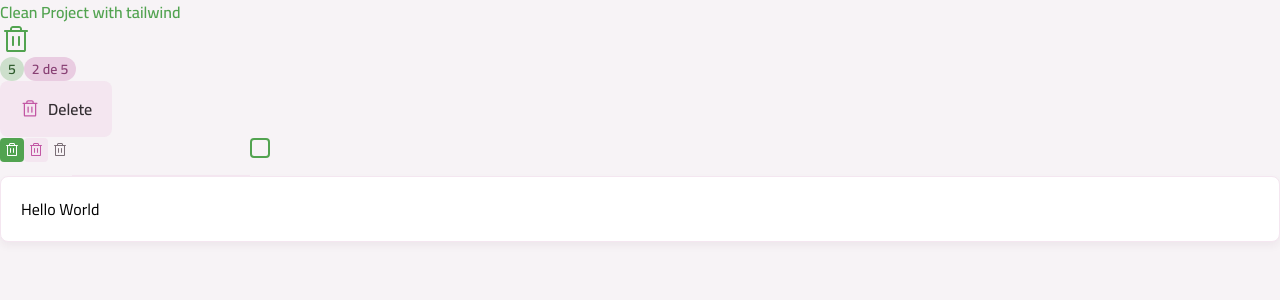
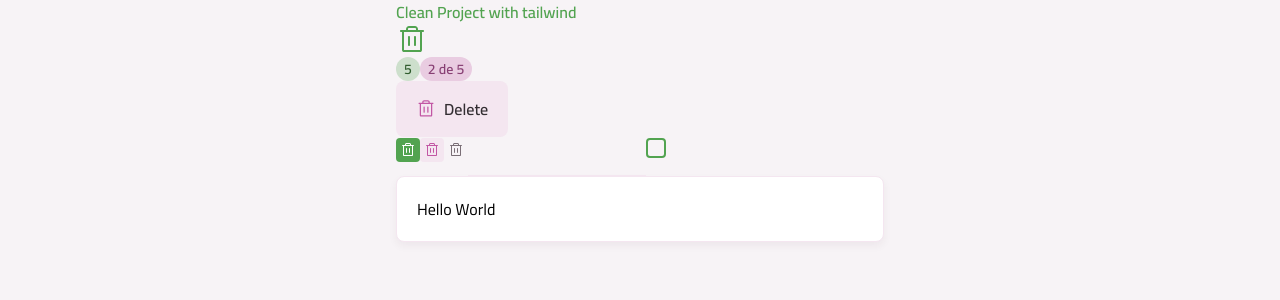
Before and after one commit to tbaragao/basic-todo-app, a React (Vite) app: page / in a window 1280 px wide. Shown: the top 300 px of the page. Built offline with nearby package versions, Linux system fonts and the light colour scheme.

Commit message:
feat: implements container component

```diff
--- a/src/App.tsx
+++ b/src/App.tsx
@@ -7,10 +7,12 @@ import ButtonIcon from "./components/button-icon";
 import InputText from "./components/input-text";
 import InputCheckbox from "./components/input-checkbox";
 import Card from "./components/card";
+import Container from "./components/container";
 
 export default function App() {
   return (
     <>
+      <Container>
         <Text variant="body-md-bold" className="text-green-base">
           Clean Project with tailwind
         </Text>
@@ -20,7 +22,11 @@ export default function App() {
         <Button icon={TrashIcon} type="button">
           Delete
         </Button>
-      <ButtonIcon variant="primary" icon={TrashIcon} type="button"></ButtonIcon>
+        <ButtonIcon
+          variant="primary"
+          icon={TrashIcon}
+          type="button"
+        ></ButtonIcon>
         <ButtonIcon
           variant="secondary"
           icon={TrashIcon}
@@ -34,6 +40,7 @@ export default function App() {
         <InputText />
         <InputCheckbox />
         <Card size="md">Hello World</Card>
+      </Container>
     </>
   );
 }
--- a/src/components/button-icon.tsx
+++ b/src/components/button-icon.tsx
@@ -1,65 +1,71 @@
 import Icon from "./icon";
-import {cva, type VariantProps} from "class-variance-authority";
+import { cva, type VariantProps } from "class-variance-authority";
 
 export const buttonIconVariants = cva(
   "inline-flex items-center justify-center transition group cursor-pointer",
   {
-        variants:
-        {
-            variant:{
+    variants: {
+      variant: {
         primary: "bg-green-base hover:bg-green-dark",
         secondary: "bg-gray-200 hover:bg-pink-base",
-                terciary: "bg-transparent hover:bg-gray-200"
+        terciary: "bg-transparent hover:bg-gray-200",
       },
-            size:{
-                sm: "h-6 w-6 p-1 rounded-sm"
+      size: {
+        sm: "h-6 w-6 p-1 rounded-sm",
       },
-            disabled:{
-                true: "opacity-50 pointer-events-none"
-            }
+      disabled: {
+        true: "opacity-50 pointer-events-none",
       },
-        defaultVariants:{
+    },
+    defaultVariants: {
       variant: "primary",
       size: "sm",
-            disabled: false
+      disabled: false,
+    },
   }
-    }
-)
+);
 
-export const buttonIconIconVariants = cva(
-    "transition",
-    {
-        variants:
-        {
-            variant:{
+export const buttonIconIconVariants = cva("transition", {
+  variants: {
+    variant: {
       primary: "fill-white",
       secondary: "fill-pink-base group-hover:fill-white",
-                terciary: " fill-gray-300 group-hover:fill-gray-400"
+      terciary: " fill-gray-300 group-hover:fill-gray-400",
     },
-            size:{
-                sm: "h-4 w-4"
-            }
+    size: {
+      sm: "h-4 w-4",
     },
-        defaultVariants:{
+  },
+  defaultVariants: {
     variant: "primary",
-            size: "sm"
-        }
-    }
-)
+    size: "sm",
+  },
+});
 
-interface buttonIconProps extends
-    VariantProps<typeof buttonIconVariants>,
-    Omit<React.ComponentProps<"button">, "size" | "disabled">
-{
-    icon: React.ComponentProps<typeof Icon>["svg"],
-    className? : string
+interface ButtonIconProps
+  extends VariantProps<typeof buttonIconVariants>,
+    Omit<React.ComponentProps<"button">, "size" | "disabled"> {
+  icon: React.ComponentProps<typeof Icon>["svg"];
+  className?: string;
 }
 
-export default function ButtonIcon({variant, size, disabled, className, icon: IconComponent, ...props} : buttonIconProps){
-    return(
-        <button className={buttonIconVariants({variant, size, disabled, className})} {...props}>
-            <Icon className={buttonIconIconVariants({variant, size})} svg={IconComponent} />
+export default function ButtonIcon({
+  variant,
+  size,
+  disabled,
+  className,
+  icon: IconComponent,
+  ...props
+}: ButtonIconProps) {
+  return (
+    <button
+      className={buttonIconVariants({ variant, size, disabled, className })}
+      {...props}
+    >
+      <Icon
+        className={buttonIconIconVariants({ variant, size })}
+        svg={IconComponent}
+      />
     </button>
-    )
-
+  );
 }
--- a/src/components/button.tsx
+++ b/src/components/button.tsx
@@ -2,62 +2,83 @@ import { cva, type VariantProps } from "class-variance-authority";
 import Icon from "./icon";
 import Text from "./text";
 
-export const buttonVariants = cva("flex flex-row gap-2 items-center justify-center rounded-lg cursor-pointer transition group", {
-    variants:{
-        variant:{
-            primary: "bg-gray-200 hover:bg-pink-light"
+export const buttonVariants = cva(
+  "flex flex-row gap-2 items-center justify-center rounded-lg cursor-pointer transition group",
+  {
+    variants: {
+      variant: {
+        primary: "bg-gray-200 hover:bg-pink-light",
       },
       size: {
-            md: "h-14 py-4 px-5"
+        md: "h-14 py-4 px-5",
       },
-        disabled:{
-            true: "opacity-50 pointer-events-none"
-        }
+      disabled: {
+        true: "opacity-50 pointer-events-none",
       },
-    defaultVariants:{
+    },
+    defaultVariants: {
       variant: "primary",
       size: "md",
-        disabled: false
+      disabled: false,
+    },
   }
-})
+);
 
 export const buttonIconVariants = cva("transition", {
-    variants:{
-        variant:{
-            primary: "fill-pink-base"
+  variants: {
+    variant: {
+      primary: "fill-pink-base",
     },
-        size:{
-            md: "w-5 h-5"
-        }
+    size: {
+      md: "w-5 h-5",
     },
-    defaultVariants:{
+  },
+  defaultVariants: {
     variant: "primary",
-        size: "md"
-    }
-})
+    size: "md",
+  },
+});
 
-export const buttonTextVariants = cva("",{
-    variants:{
-        variant:{
-            primary: "text-gray-400"
-        }
+export const buttonTextVariants = cva("", {
+  variants: {
+    variant: {
+      primary: "text-gray-400",
     },
-    defaultVariants:{
-        variant: "primary"
-    }
-})
+  },
+  defaultVariants: {
+    variant: "primary",
+  },
+});
 
-interface buttonProps
+interface ButtonProps
   extends Omit<React.ComponentProps<"button">, "size" | "disabled">,
     VariantProps<typeof buttonVariants> {
-    icon: React.ComponentProps<typeof Icon>["svg"]
+  icon: React.ComponentProps<typeof Icon>["svg"];
 }
 
-export default function Button({variant, size, disabled, className, children, icon: IconComponent, ...props}:buttonProps){
+export default function Button({
+  variant,
+  size,
+  disabled,
+  className,
+  children,
+  icon: IconComponent,
+  ...props
+}: ButtonProps) {
   return (
-        <button className={buttonVariants({variant, disabled, size, className})} {...props}>
-            {IconComponent && <Icon svg={IconComponent} className={buttonIconVariants({variant,size})}></Icon>}
-            <Text variant="body-md-bold" className={buttonTextVariants({variant})}>{children}</Text>
+    <button
+      className={buttonVariants({ variant, disabled, size, className })}
+      {...props}
+    >
+      {IconComponent && (
+        <Icon
+          svg={IconComponent}
+          className={buttonIconVariants({ variant, size })}
+        ></Icon>
+      )}
+      <Text variant="body-md-bold" className={buttonTextVariants({ variant })}>
+        {children}
+      </Text>
     </button>
-    )
+  );
 }
--- a/src/components/card.tsx
+++ b/src/components/card.tsx
@@ -16,7 +16,7 @@ export const cardVariants = cva(
   }
 );
 
-interface cardProps
+interface CardProps
   extends VariantProps<typeof cardVariants>,
     React.ComponentProps<"div"> {
   as?: keyof React.JSX.IntrinsicElements;
@@ -29,7 +29,7 @@ export default function Card({
   children,
   className,
   ...props
-}: cardProps) {
+}: CardProps) {
   return React.createElement(
     as,
     {
--- /dev/null
+++ b/src/components/container.tsx
@@ -0,0 +1,37 @@
+import { cva, type VariantProps } from "class-variance-authority";
+import React from "react";
+
+export const containerVariables = cva("mx-auto", {
+  variants: {
+    size: {
+      md: "max-w-[31.5rem] px-2",
+    },
+  },
+  defaultVariants: {
+    size: "md",
+  },
+});
+
+interface ContainerProps
+  extends VariantProps<typeof containerVariables>,
+    Omit<React.ComponentProps<"div">, "size"> {
+  as?: keyof React.JSX.IntrinsicElements;
+  className?: "string";
+}
+
+export default function Container({
+  as = "div",
+  size,
+  className,
+  children,
+  ...props
+}: ContainerProps) {
+  return React.createElement(
+    as,
+    {
+      className: containerVariables({ size, className }),
+      ...props,
+    },
+    children
+  );
+}
--- a/src/components/input-checkbox.tsx
+++ b/src/components/input-checkbox.tsx
@@ -12,7 +12,7 @@ export const inputCheckboxWrapperVariants = cva(
 export const inputCheckboxVariants = cva(
   `
          cursor-pointer appearance-none peer flex items-center justify-center border-2 border-solid transition overflow-hidden
-        border-green-base hover:border-green-dark hover:border-green-dark/20
+        border-green-base hover:border-green-dark/20
         checked:border-green-base checked:bg-green-base
         group-hover:checked:border-green-dark group-hover:checked:bg-green-dark
     `,
@@ -48,7 +48,7 @@ export const inputCheckboxIconVariants = cva(
   }
 );
 
-interface inputCheckboxProps
+interface InputCheckboxProps
   extends Omit<React.ComponentProps<"input">, "size" | "disabled">,
     VariantProps<typeof inputCheckboxVariants> {
   className?: string;
@@ -59,7 +59,7 @@ export default function InputCheckbox({
   disabled,
   className,
   ...props
-}: inputCheckboxProps) {
+}: InputCheckboxProps) {
   return (
     <label className={inputCheckboxWrapperVariants({ className })}>
       <input
--- a/src/components/input-text.tsx
+++ b/src/components/input-text.tsx
@@ -19,7 +19,7 @@ export const inputTextVariants = cva(
   }
 );
 
-interface inputTextProps
+interface InputTextProps
   extends VariantProps<typeof inputTextVariants>,
     Omit<React.ComponentProps<"input">, "size" | "disabled"> {
   className?: string;
@@ -30,7 +30,7 @@ export default function InputText({
   disabled,
   className,
   ...props
-}: inputTextProps) {
+}: InputTextProps) {
   return (
     <input
       className={cx(
--- a/src/components/text.tsx
+++ b/src/components/text.tsx
@@ -1,33 +1,38 @@
 import React from "react";
-import {cva, type VariantProps} from "class-variance-authority";
+import { cva, type VariantProps } from "class-variance-authority";
 
-export const textVariants= cva("font-sans text-gray-400", {
+export const textVariants = cva("font-sans text-gray-400", {
   variants: {
     variant: {
       "body-sm-bold": "text-sm leading-5 font-semibold",
       "body-md": "text-base leading-4 font-regular",
-            "body-md-bold" : "text-base leading-6 font-semibold"
-        }
+      "body-md-bold": "text-base leading-6 font-semibold",
     },
-    defaultVariants:{
-        variant: "body-md"
-    }
-})
+  },
+  defaultVariants: {
+    variant: "body-md",
+  },
+});
 
-interface TextProps extends VariantProps<typeof textVariants>{
-    as?: keyof React.JSX.IntrinsicElements,
-    className?: string,
-    children?: React.ReactNode
+interface TextProps extends VariantProps<typeof textVariants> {
+  as?: keyof React.JSX.IntrinsicElements;
+  className?: string;
+  children?: React.ReactNode;
 }
 
-export default function Text({as = "span", variant, className, children, ...props} :  TextProps){
-
+export default function Text({
+  as = "span",
+  variant,
+  className,
+  children,
+  ...props
+}: TextProps) {
   return React.createElement(
     as,
     {
-            className: textVariants({variant, className}),
-            ...props
+      className: textVariants({ variant, className }),
+      ...props,
     },
     children
-    )
+  );
 }
```
Lines whose indentation alone changed are shown as unchanged.
